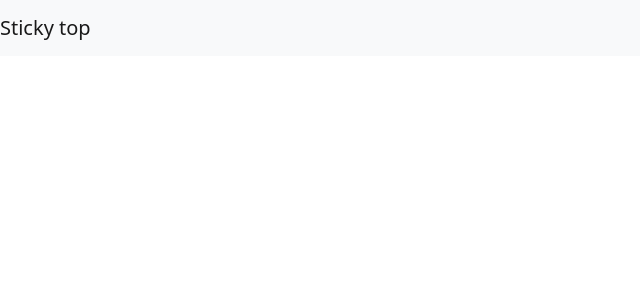
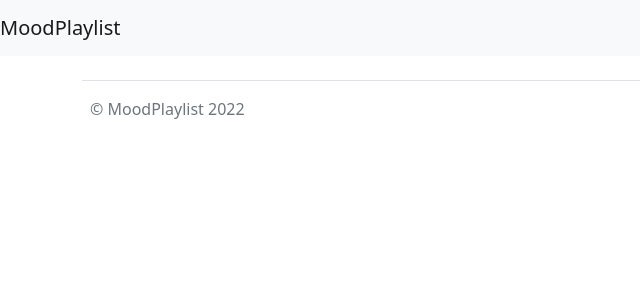
Before and after one commit to jcdoran33/mood-playlist, a React (Create React App) app: page / in a window 1280 px wide. Shown: the top 300 px of the page, without its empty margins (0-640 px from the left). Built offline with nearby package versions, Linux system fonts and the light colour scheme.

Commit message:
added simple footer component

```diff
--- a/src/App.js
+++ b/src/App.js
@@ -12,6 +12,9 @@
   return (
     <div className="App">
       <Header />
+
+
+      <Footer />
     </div>
   );
 }
--- a/src/components/Footer.js
+++ b/src/components/Footer.js
@@ -0,0 +1,30 @@
+//import React
+import React from 'react';
+
+function Footer() {
+
+    return (
+        <div className="footer">
+            <div class="container">
+  <footer class="d-flex flex-wrap justify-content-between align-items-center py-3 my-4 border-top">
+    <div class="col-md-4 d-flex align-items-center">
+      <a href="/" class="mb-3 me-2 mb-md-0 text-muted text-decoration-none lh-1">
+        {/* <svg class="bi" width="30" height="24"><use xlink:href="#bootstrap"></use></svg> */}
+      </a>
+      <span class="text-muted">© MoodPlaylist 2022</span>
+    </div>
+
+    {/* <ul class="nav col-md-4 justify-content-end list-unstyled d-flex">
+      <li class="ms-3"><a class="text-muted" href="#"><svg class="bi" width="24" height="24"><use xlink:href="#twitter"></use></svg></a></li>
+      <li class="ms-3"><a class="text-muted" href="#"><svg class="bi" width="24" height="24"><use xlink:href="#instagram"></use></svg></a></li>
+      <li class="ms-3"><a class="text-muted" href="#"><svg class="bi" width="24" height="24"><use xlink:href="#facebook"></use></svg></a></li>
+    </ul> */}
+  </footer>
+</div>
+        </div>
+    )
+
+
+};
+
+export default Footer;
--- a/src/components/Header.js
+++ b/src/components/Header.js
@@ -6,7 +6,7 @@
     return (
         <div className="header">
             <nav class="navbar sticky-top navbar-light bg-light">
-                <a class="navbar-brand" href="index.html">Sticky top</a>
+                <a class="navbar-brand" href="index.html">MoodPlaylist</a>
             </nav>
         </div>
     )
```
